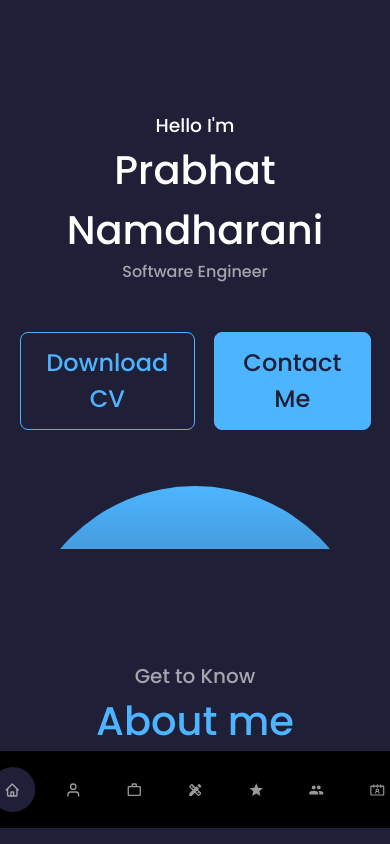
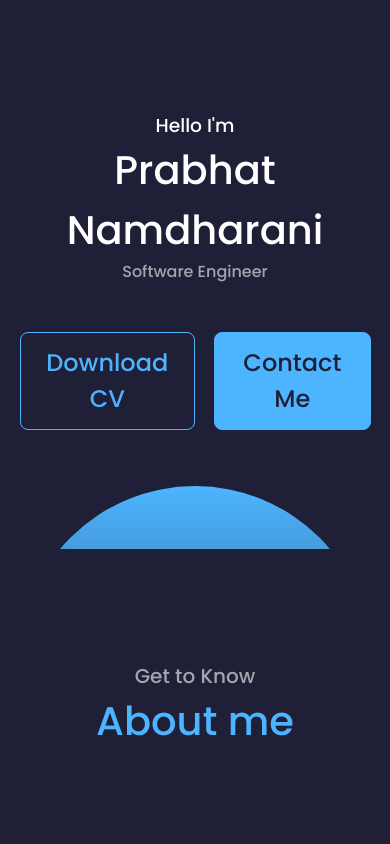
Before and after one commit to SwagataJ/react-basics, a React (Create React App) app: page / in a window 390 px wide. Shown: the top 844 px of the page. Built offline with nearby package versions, Linux system fonts and the light colour scheme.

Commit message:
Updated for better small screen display

```diff
--- a/src/components/navbar/navbar.css
+++ b/src/components/navbar/navbar.css
@@ -47,8 +47,7 @@ nav a.active{
 
 /* =====================SMALL DEVICES================== */
 @media screen and (max-width: 600px){
-    nav a{
-        font-size:1rem;
-        font-weight:500;
+    nav{
+        display:none;
     }
 }
--- a/src/components/portfolio/portfolio.css
+++ b/src/components/portfolio/portfolio.css
@@ -56,14 +56,21 @@ a{
     }
     .portfolio__card{
         width:70vw;
-        height:25vh;
-        left:5vw;
+        height:20vh;
+        left:0vw;
         justify-content:center;
         text-align:center;
+        margin-left: auto;
+        margin-right: auto;
+        /* padding-top:10rem; */
     }
     .portfolio__card > a{
-        margin-top:1.5rem;
+        margin-top:0;
+        font-size:1.2rem;
+    }
 
+    .portfolio__card h4{
+        font-size:0.7rem;
     }
 
 }
```
